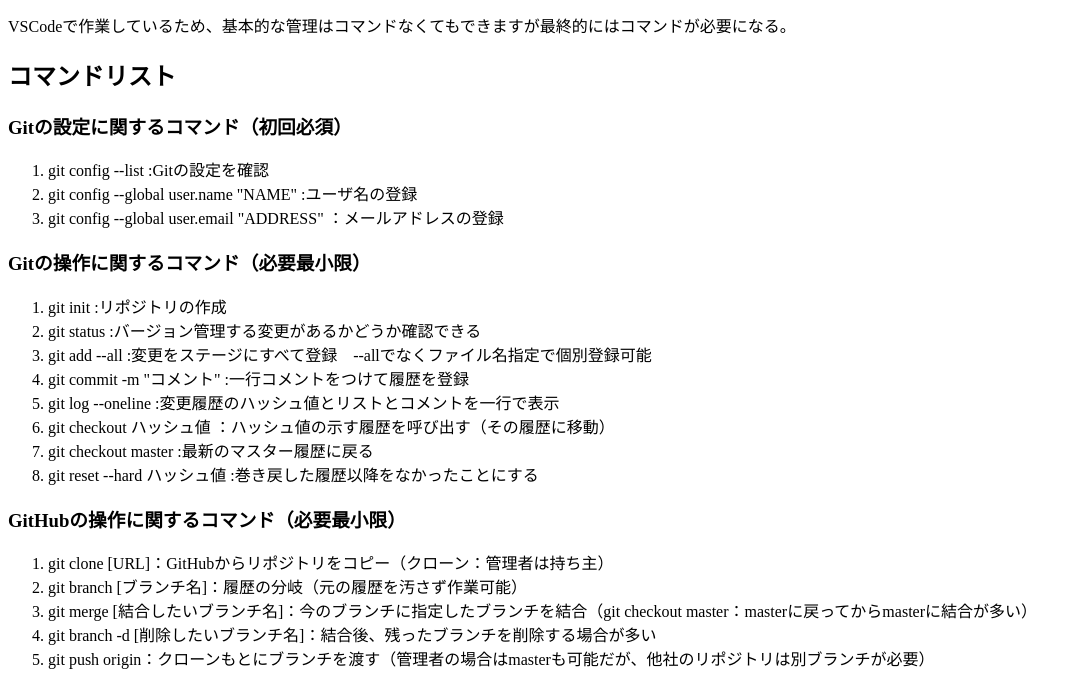
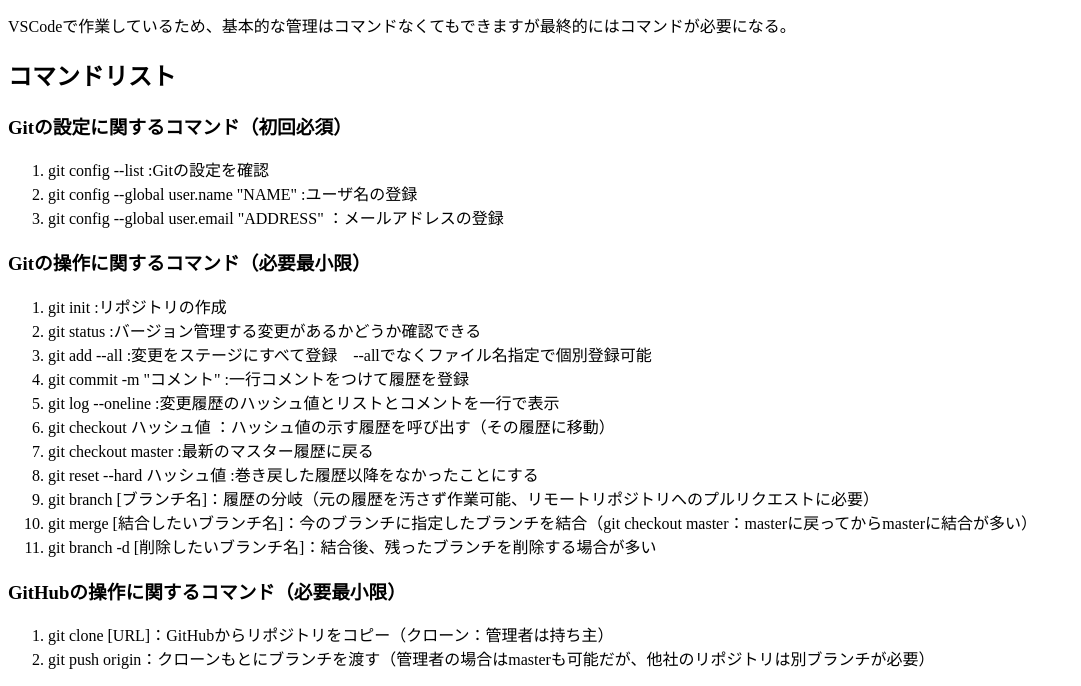
Before and after one commit to KT72/StudyingGitHub, a plain HTML site: page docs/subPages/commandList.html in a window 1280 px wide. Shown: the part 142-828 px from the top of the page, without its empty margins (0-1081 px from the left). Drawn offline with Linux system fonts and the light colour scheme; files that its build step writes are made by us from their sources.

Commit message:
ローカルリポジトリとリモートリポジトリ用のコマンド分けを見直し

```diff
--- a/docs/subPages/commandList.html
+++ b/docs/subPages/commandList.html
@@ -29,13 +29,13 @@
             <li>git checkout ハッシュ値 ：ハッシュ値の示す履歴を呼び出す（その履歴に移動）</li>
             <li>git checkout master :最新のマスター履歴に戻る</li>
             <li>git reset --hard ハッシュ値 :巻き戻した履歴以降をなかったことにする</li>
+            <li>git branch [ブランチ名]：履歴の分岐（元の履歴を汚さず作業可能、リモートリポジトリへのプルリクエストに必要）</li>
+            <li>git merge [結合したいブランチ名]：今のブランチに指定したブランチを結合（git checkout master：masterに戻ってからmasterに結合が多い）</li>
+            <li>git branch -d [削除したいブランチ名]：結合後、残ったブランチを削除する場合が多い</li>
         </ol>
         <h3>GitHubの操作に関するコマンド（必要最小限）</h3>
         <ol>
             <li>git clone [URL]：GitHubからリポジトリをコピー（クローン：管理者は持ち主）</li>
-            <li>git branch [ブランチ名]：履歴の分岐（元の履歴を汚さず作業可能）</li>
-            <li>git merge [結合したいブランチ名]：今のブランチに指定したブランチを結合（git checkout master：masterに戻ってからmasterに結合が多い）</li>
-            <li>git branch -d [削除したいブランチ名]：結合後、残ったブランチを削除する場合が多い</li>
             <li>git push origin：クローンもとにブランチを渡す（管理者の場合はmasterも可能だが、他社のリポジトリは別ブランチが必要）</li>
         </ol>
     </body>
```
